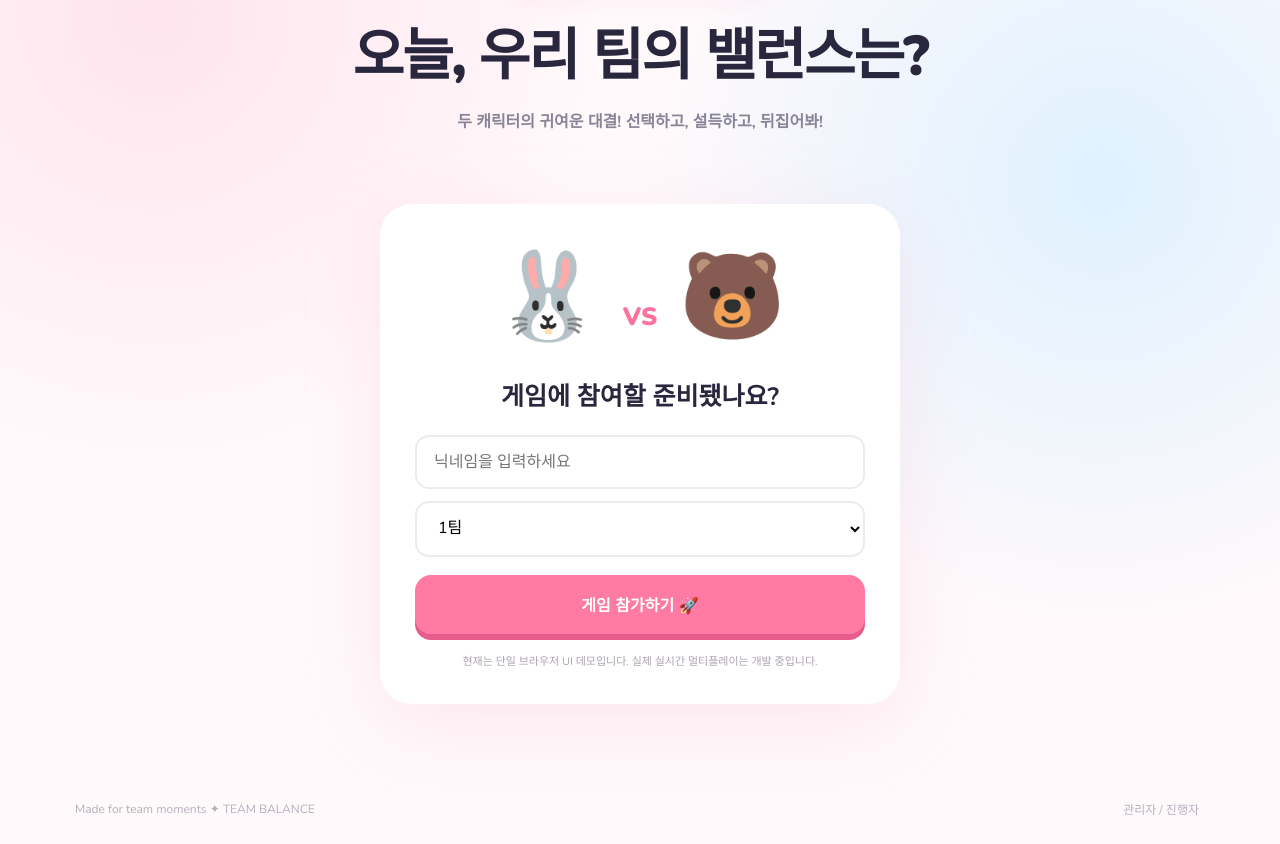
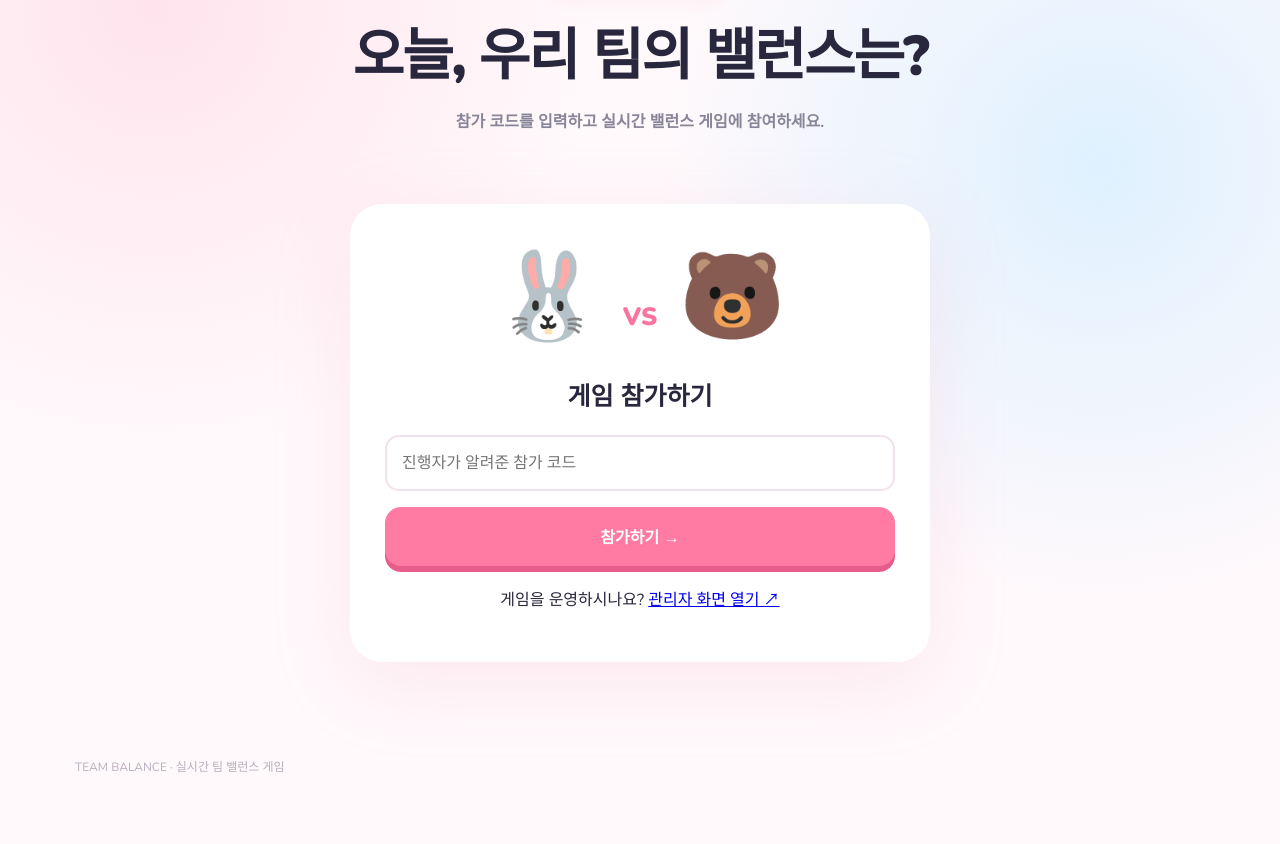
Before and after one commit to gi-jeong1000/team-balance, a Next.js app: page / in a window 1280 px wide. Shown: the part 192-1036 px from the top of the page. After the commit the page ends 992 px from the top, so only its background shows below. Built offline with nearby package versions, Linux system fonts and the light colour scheme.

Commit message:
feat: replace disconnected demo home with live join and unified admin entry

```diff
--- a/app/page.tsx
+++ b/app/page.tsx
@@ -1,30 +1,12 @@
 "use client";
-import { useEffect, useState } from "react";
-type Side = "A" | "B";
-type Phase = "join" | "vote1" | "closed" | "draw" | "speech" | "vote2" | "result";
-const defaults = [{question:"평생 하나만 먹을 수 있다면?",a:"치킨",b:"피자"},{question:"휴가를 떠난다면?",a:"바다",b:"산"},{question:"회사에서 더 좋은 건?",a:"재택근무",b:"주 4일 출근"}];
+import {useState} from "react";
+import Link from "next/link";
+import "./play/play.css";
 export default function Home(){
- const [phase,setPhase]=useState<Phase>("join");
- const [nickname,setNickname]=useState("");
- const [team,setTeam]=useState("1팀");
- const [questionIndex,setQuestionIndex]=useState(0);
- const [questions,setQuestions]=useState(defaults);
- const [images,setImages]=useState<Record<string,string>>({});
- const [choice,setChoice]=useState<Side|null>(null);
- const [second,setSecond]=useState<Side|null>(null);
- const [showHost,setShowHost]=useState(false);
- const [showAdmin,setShowAdmin]=useState(false);
- const [winner,setWinner]=useState<Side>("A");
- const [count,setCount]=useState(3);
- const q=questions[questionIndex];
- useEffect(()=>{if(phase!=="draw")return;setCount(3);let n=3;const id=setInterval(()=>{n--;setCount(n);if(n===0){clearInterval(id);setPhase("speech")}},850);return()=>clearInterval(id)},[phase]);
- function advance(){const next:Record<Phase,Phase>={join:"vote1",vote1:"closed",closed:"draw",draw:"speech",speech:"vote2",vote2:"result",result:"vote1"};if(phase==="result"){setQuestionIndex(i=>(i+1)%questions.length);setChoice(null);setSecond(null)}setPhase(next[phase])}
- function update(field:"question"|"a"|"b",value:string){setQuestions(prev=>prev.map((x,i)=>i===questionIndex?{...x,[field]:value}:x))}
- function upload(side:Side,file?:File){if(!file)return;const reader=new FileReader();reader.onload=()=>setImages(v=>({...v,[questionIndex+side]:String(reader.result)}));reader.readAsDataURL(file)}
- const showChoice=(side:Side)=>{const title=side==="A"?q.a:q.b;const emoji=side==="A"?"🐰":"🐻";return <div className={"option option"+side} onClick={()=>{if(phase==="vote1"&&!choice)setChoice(side);if(phase==="vote2"&&!second&&choice)setSecond(side)}}><div className="option-top"><span className="option-tag">{side==="A"?"1번":"2번"} 선택지</span><span className="option-heart">{side==="A"?"💗":"💙"}</span></div><div className="mascot">{images[questionIndex+side]?<img src={images[questionIndex+side]} alt={title}/>:emoji}</div><h2>{title}</h2><div className="option-bottom">{(phase==="vote1"&&choice===side)||(phase==="vote2"&&second===side)?"선택 완료 ✓":phase==="vote1"||phase==="vote2"?"이걸로 선택! →":"TEAM "+side}</div></div>};
- return <main className="shell"><header><div className="brand"><span className="brand-mark">⚡</span><span>TEAM <b>BALANCE</b><small>우리 팀의 선택이 승부를 바꾼다!</small></span></div><div className="header-right"><span className="live-dot"/> WORKSHOP GAME <button className="quiet" onClick={()=>setShowHost(v=>!v)}>진행자</button></div></header>
- <section className="stage"><div className="stage-pill">✨ TEAM BALANCE GAME · ROUND {questionIndex+1}</div><h1>{phase==="join"?"오늘, 우리 팀의 밸런스는?":phase==="closed"?"⏰ 투표 종료!":phase==="draw"?"🥁 두구두구...":phase==="speech"?"🎤 대표 선수 등장!":phase==="result"?"🎉 승리 팀 공개!":phase==="vote2"?"마지막 선택의 시간!":q.question}</h1><p>{phase==="join"?"두 캐릭터의 귀여운 대결! 선택하고, 설득하고, 뒤집어봐!":phase==="vote1"?"내 마음이 가는 선택지를 골라봐! 한 번 선택하면 변경할 수 없어.":phase==="vote2"?"대표자의 이야기를 들었어? 최종 선택을 해줘!":phase==="result"?"승리 캐릭터를 축하해줘!":"모두의 선택이 만드는 두근두근 승부!"}</p></section>
- {phase==="join"?<section className="join-card"><div className="join-emoji">🐰 <span>VS</span> 🐻</div><h2>게임에 참여할 준비됐나요?</h2><div className="form-grid"><input placeholder="닉네임을 입력하세요" value={nickname} onChange={e=>setNickname(e.target.value)}/><select value={team} onChange={e=>setTeam(e.target.value)}><option>1팀</option><option>2팀</option><option>3팀</option><option>4팀</option></select></div><button className="primary" onClick={()=>nickname.trim()?setPhase("vote1"):alert("닉네임을 입력해 주세요")}>게임 참가하기 🚀</button><small>현재는 단일 브라우저 UI 데모입니다. 실제 실시간 멀티플레이는 개발 중입니다.</small></section>:<><div className="arena"><div className="versus-glow">VS</div>{showChoice("A")}{showChoice("B")}</div><div className="announcement">{phase==="draw"?<strong className="bounce">🥁 {count||"짜잔!"} 🥁</strong>:phase==="result"?<strong className="bounce">{winner==="A"?"🐰 분홍 토끼":"🐻 주황 곰"} 승리! 🏆 🎊</strong>:phase==="closed"?"🔒 투표가 마감되었습니다!":phase==="speech"?"🐰 VS 🐻 대표자들의 설득 타임!":phase==="vote2"?(second?"최종 투표를 완료했어요!":"🔁 생각이 바뀌었다면? 마지막 기회!"):(choice?"투표 완료! 진행자가 다음 단계로 넘어갈 때까지 기다려 주세요.":"👆 마음에 드는 선택지를 눌러주세요!")}</div></>}
- {showHost&&<aside className="host"><div className="host-head"><b>🎮 진행자 컨트롤</b><button className="quiet" onClick={()=>setShowHost(false)}>닫기</button></div><p>데모 진행용 제어 패널입니다. 실제 운영에서는 별도 인증과 서버 동기화가 필요합니다.</p><div className="host-buttons"><button onClick={advance}>다음 단계 →</button><button onClick={()=>setShowAdmin(v=>!v)}>질문 편집 ⚙️</button><button onClick={()=>setWinner(w=>w==="A"?"B":"A")}>승리 캐릭터 변경</button></div>{showAdmin&&<div className="editor"><label>질문<input value={q.question} onChange={e=>update("question",e.target.value)}/></label><label>1번 선택지<input value={q.a} onChange={e=>update("a",e.target.value)}/></label><label>2번 선택지<input value={q.b} onChange={e=>update("b",e.target.value)}/></label><label>1번 이미지<input type="file" accept="image/*" onChange={e=>upload("A",e.target.files?.[0])}/></label><label>2번 이미지<input type="file" accept="image/*" onChange={e=>upload("B",e.target.files?.[0])}/></label><button onClick={()=>{setQuestions(v=>[...v,{question:"새로운 질문",a:"선택지 1",b:"선택지 2"}]);setQuestionIndex(questions.length);setChoice(null);setSecond(null)}}>질문 추가 +</button></div>}</aside>}
- <footer>Made for team moments ✦ TEAM BALANCE <button onClick={()=>setShowHost(v=>!v)}>관리자 / 진행자</button></footer></main>
+ const [code,setCode]=useState("");
+ const clean=code.trim().toUpperCase();
+ return <main className="shell"><header><div className="brand"><span className="brand-mark">⚡</span><span>TEAM <b>BALANCE</b><small>우리 팀의 선택이 승부를 바꾼다!</small></span></div><Link className="quiet" href="/admin">관리자 ↗</Link></header>
+ <section className="stage"><div className="stage-pill">🐰 TEAM BALANCE 🐻</div><h1>오늘, 우리 팀의 밸런스는?</h1><p>참가 코드를 입력하고 실시간 밸런스 게임에 참여하세요.</p></section>
+ <section className="join-card" style={{maxWidth:580}}><div className="join-emoji">🐰 <span>VS</span> 🐻</div><h2>게임 참가하기</h2><input className="play-input" aria-label="참가 코드" placeholder="진행자가 알려준 참가 코드" value={code} onChange={e=>setCode(e.target.value.toUpperCase())} maxLength={12}/><Link className="primary" style={{display:"block",textAlign:"center",textDecoration:"none",marginTop:16}} href={clean?"/play?code="+encodeURIComponent(clean):"/play"}>참가하기 →</Link><p style={{marginTop:20}}>게임을 운영하시나요? <Link href="/admin">관리자 화면 열기 ↗</Link></p></section>
+ <footer>TEAM BALANCE · 실시간 팀 밸런스 게임</footer></main>
 }
```
